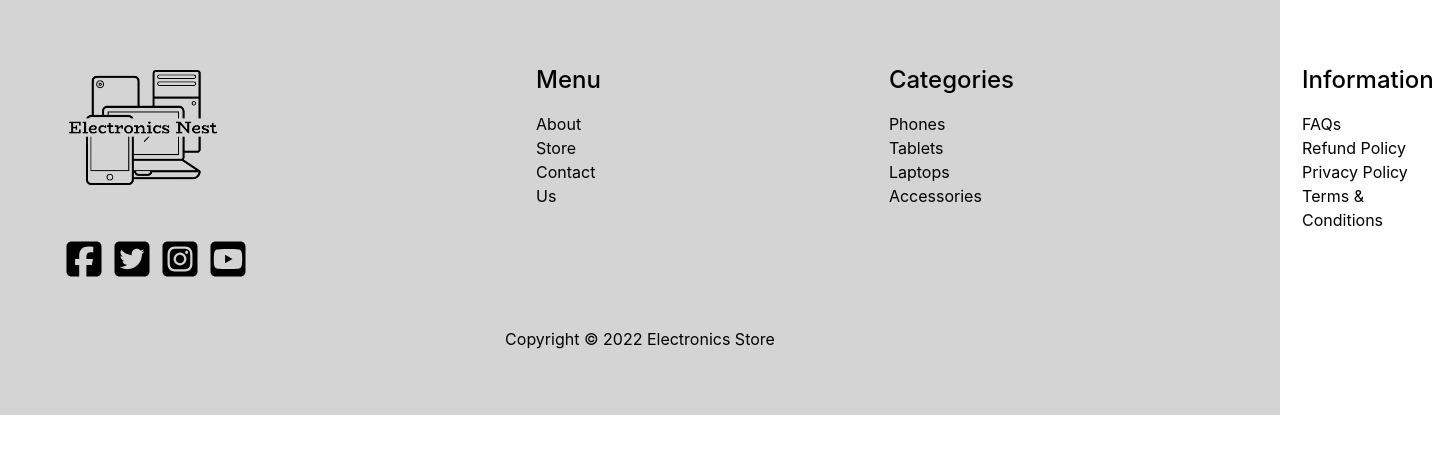
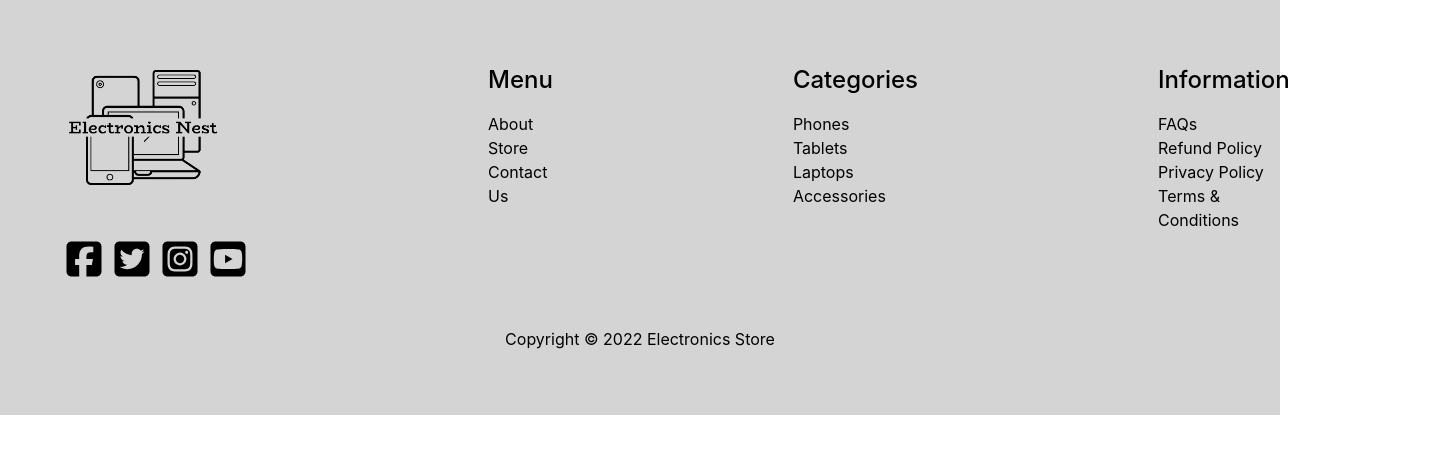
Before and after one commit to akshatlambhate/E-commerce, a React (Create React App) app: page / in a window 1280 px wide. Shown: the top 454 px of the page, 1434 px wide, since content can reach past the window. Built offline with nearby package versions, Linux system fonts and the light colour scheme.

Commit message:
updated styling

```diff
--- a/src/components/footer.jsx
+++ b/src/components/footer.jsx
@@ -4,8 +4,8 @@ import { FontAwesomeIcon } from '@fortawesome/react-fontawesome'
 import { faFacebookSquare, faTwitterSquare, faInstagramSquare, faYoutubeSquare } from '@fortawesome/free-brands-svg-icons'
 const Footer = () => {
   return (
-    <div class="	m-0 p-4">
-      <div class="	flex gap-72		flex-row m-12 ">
+    <div class="	m-0 p-4 max-w-screen-xl	items-center">
+      <div class="	flex gap-60	flex-row m-12 ">
         <div class=" flex gap-12	flex-col">
           <div>
             {/* <h1 class="text-3xl bold underline font-mono">Electronics Nest</h1> */}
```
